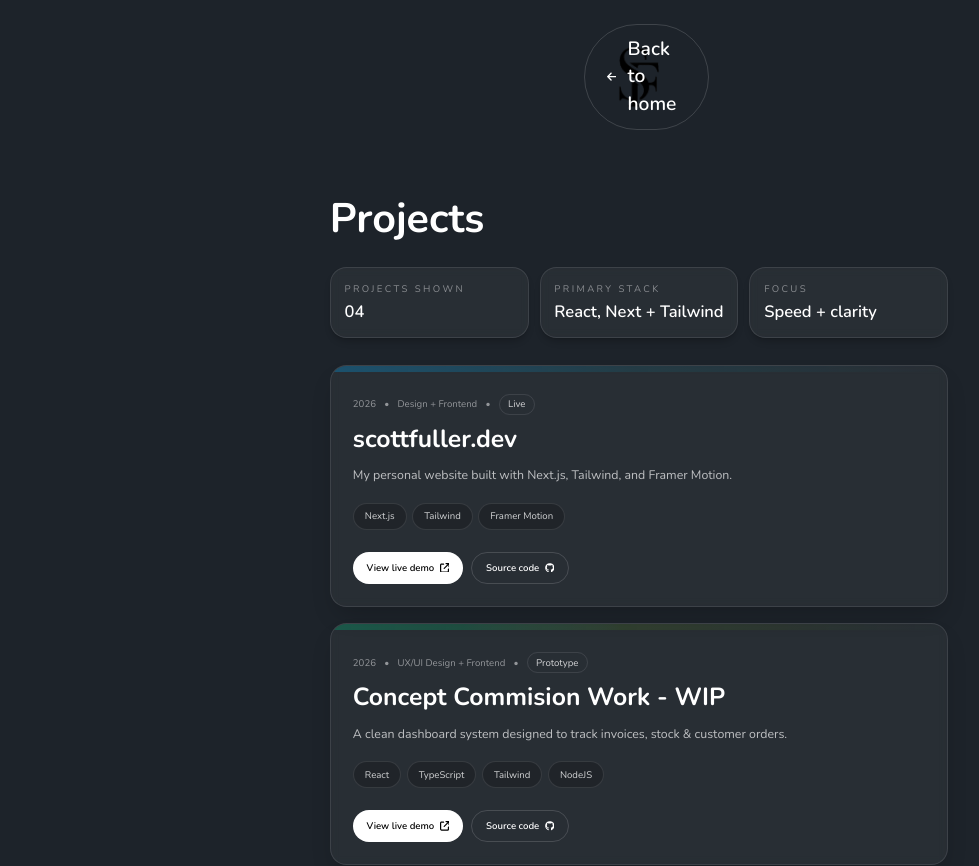
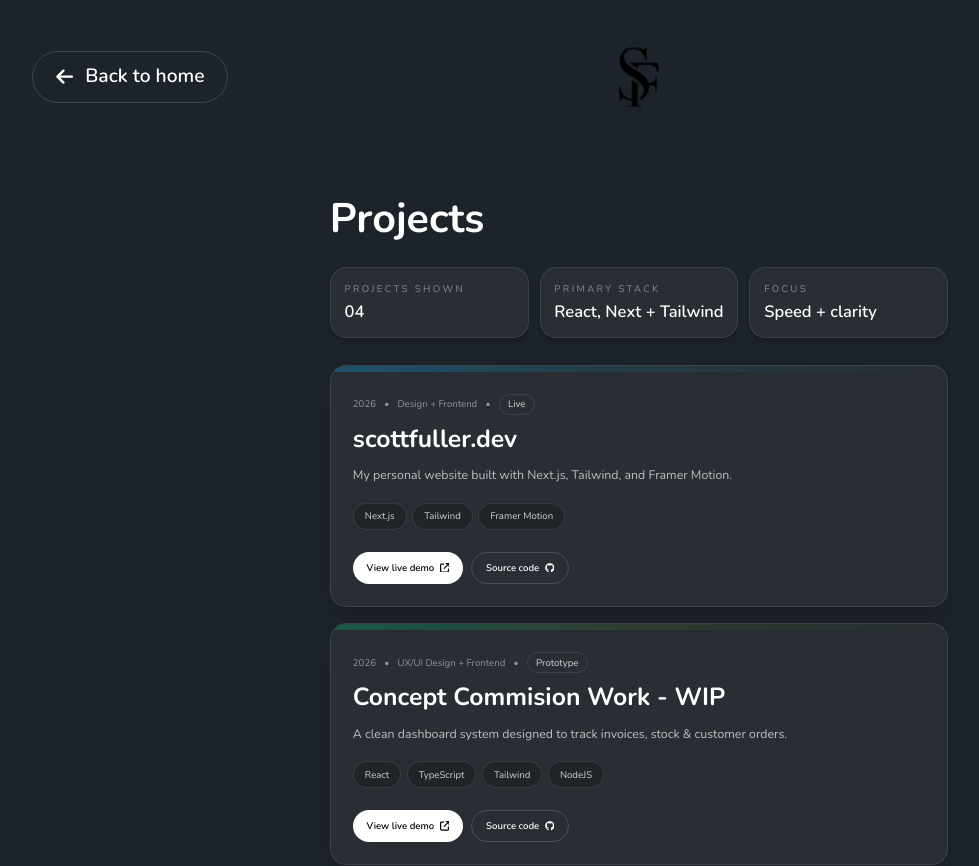
Before and after one commit to SF-08/scottfuller.dev, a Next.js app: page /projects in a window 1280 px wide. Shown: the top 866 px of the page, without its empty margins (1-980 px from the left). Built offline with nearby package versions, Linux system fonts and the light colour scheme.

Commit message:
undone commit

```diff
--- a/app/components/nav/nav.tsx
+++ b/app/components/nav/nav.tsx
@@ -3,7 +3,6 @@
 import Link from "next/link";
 import { usePathname } from "next/navigation";
 import { FaArrowLeft } from "react-icons/fa6";
-import MotionHoc from "../../pages/motionhoc";
 
 
 const Logo = ({ className }: { className?: string }) => {
@@ -37,6 +36,4 @@
     );
 };
 
-const NavBarWithMotion = MotionHoc(NavBar);
-
-export default NavBarWithMotion;
+export default NavBar;
```
